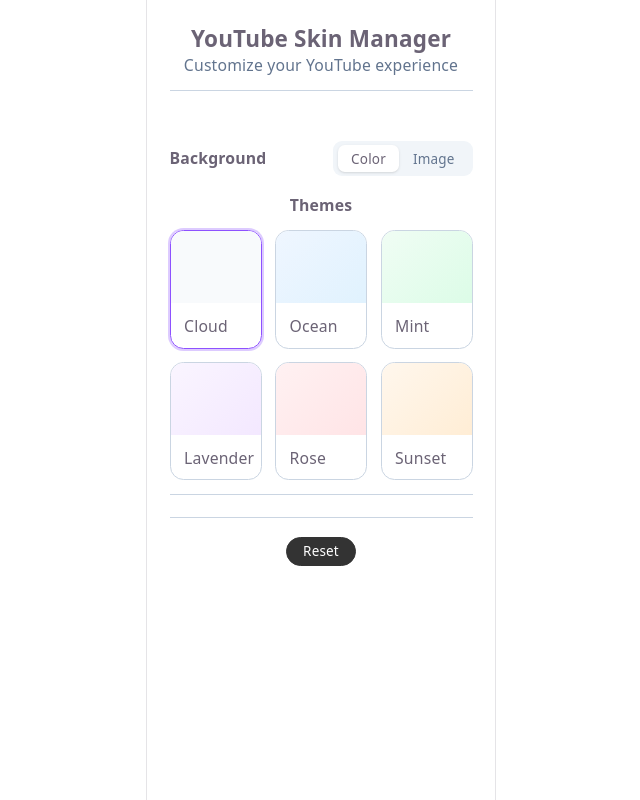
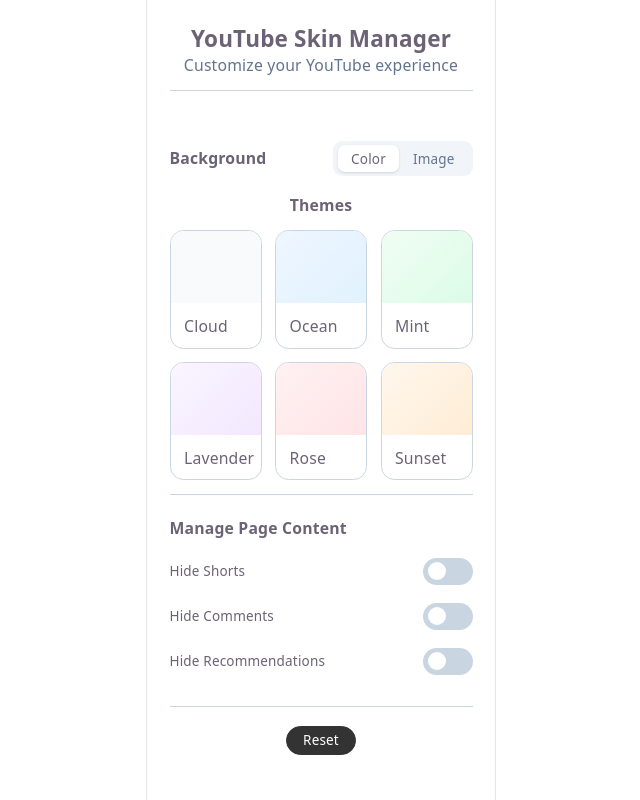
Before and after one commit to manohari1990/yt-skin-ext, a React (Vite) app: page / in a window 1280 px wide. Shown: the whole page, without its empty margins (319-959 px from the left). Built offline with nearby package versions, Linux system fonts and the light colour scheme.

Commit message:
Hiding Shorts & Comments applies. There are still some UI improvement needed in this build

```diff
--- a/public/content.js
+++ b/public/content.js
@@ -17,7 +17,32 @@
 document.head.appendChild(style);
 
 function applyTheme(theme){
+    console.log(theme,"===========================theme")
     let styles = document.getElementById(STYLE_ID);
+
+    styles.textContent = getThemeStyles(theme)
+    if (theme.hideShorts) displayShorts("none");
+    else displayShorts("");
+
+    if(theme.hideComments) displayComments("none");
+    else displayComments("")
+}
+
+function displayShorts(value){
+    const isShorts = document.querySelectorAll("ytd-rich-shelf-renderer[is-shorts]");
+    isShorts.forEach((element) => {
+        element.style.display = value;
+    });
+}
+
+function displayComments(value){
+    const commentsSection = document.querySelectorAll("ytd-comments");
+    commentsSection.forEach((element) => {
+        element.style.display = value;
+    });
+}
+
+function getThemeStyles(theme){
     const backgroundStyle = theme.backgroundImage
         ? `
             background-image: url("${theme.backgroundImage}") !important;
@@ -28,7 +53,7 @@
         : `
             background: ${theme.backgroundColor} !important;
             `;
-    styles.textContent = `
+    const themeStyles = `
         html, body, ytd-app{
             ${backgroundStyle}
             accent-color: ${theme.accentColor} !important;
@@ -41,7 +66,7 @@
         }
         ${theme.backgroundImage ? `
             #page-manager.ytd-app{
-                background-color: #ffffff80 !important;
+                background-color: #ffffffb3 !important;
             }
         ` : ""}
 
@@ -49,12 +74,12 @@
             #frosted-glass, #guide-content.ytd-app, ytd-mini-guide-renderer, #masthead, button.ytSearchboxComponentSearchButton {
                 background-color: ${theme.NavHeaderBgColor} !important;
             }
-            .yt-simple-endpoint:hover, #chip-shape-container .ytChipShapeActive{
+            tp-yt-app-drawer .yt-simple-endpoint:hover, #chip-shape-container .ytChipShapeActive{
                background-color: ${theme.NavHeaderHoverColor} !important;
-
             }
-            .yt-simple-endpoint .yt-icon, .yt-simple-endpoint .title, #guide-section-title.ytd-guide-section-renderer, #footer a, #copyright, #masthead button.ytSearchboxComponentSearchButton {
+            .yt-simple-endpoint .yt-icon, .yt-simple-endpoint .title, #guide-section-title.ytd-guide-section-renderer, #footer a, #copyright, #masthead button.ytSearchboxComponentSearchButton{
                 color: ${theme.NavHeaderTextColor} !important;
+                fill:  ${theme.NavHeaderTextColor} !important;
             }
             #voice-search-button button, .ytd-masthead button, #guide-button button, #guide-icon.ytd-masthead, #masthead .ytSpecIconBadgeShapeHost{
                 color: ${theme.NavHeaderTextColor} !important;
@@ -63,7 +88,7 @@
                 color: ${theme.NavHeaderTextColor} !important;
                 font-weight: normal;
                 border: 1px solid #ffffff3b;
-                background-color: ${theme.backgroundColor}
+                background-color: ${theme.backgroundImage ? theme.NavHeaderBgColor : theme.backgroundColor}
             }
         ` : ""}
 
@@ -71,13 +96,13 @@
             border-radius: ${theme.borderRadius}px !important;
             accent: ${theme.accentColor} !important;
         }
-        ${theme.hideShorts ? `
-            ytd-reel-shelf-renderer,
-            ytd-rich-section-renderer {
-                display: none !important;
-            }
-        ` : ""}
+        #actions-inner .ytSpecButtonShapeNextMono.ytSpecButtonShapeNextTonal, #actions-inner .ytSpecTouchFeedbackShapeTouchResponse .ytSpecTouchFeedbackShapeFill{
+            color: ${theme.NavHeaderTextColor} !important;;
+            background-color: ${theme.backgroundImage ? theme.NavHeaderBgColor : theme.backgroundColor} !important;
+        }
     `;
+
+    return themeStyles;
 }
 
 // .ytSpecTouchFeedbackShapeHovered{
--- a/src/App.tsx
+++ b/src/App.tsx
@@ -1,18 +1,20 @@
 import { useState, useEffect } from "react";
 import ThemeSelector from "./components/ThemeSelector";
 // import ColorSelector from "./components/ColorSelector";
-import { defaultThemes } from "./constants/themes";
+import { defaultTheme, defaultThemes } from "./constants/themes";
 import type { BackgroundOption, YouTubeTheme } from "./types/themes";
 import { getTheme, resetTheme, saveTheme } from "./services/storage";
 import BackgroundSelector from "./components/BackgroundSelector";
 import { BackgroundOptions } from "./constants/backgrounds";
+import ContentManager from "./components/ContentManager";
 
 function App() {
-  const [theme, setTheme] = useState<YouTubeTheme>(defaultThemes[0]);
+  const [theme, setTheme] = useState<YouTubeTheme>(defaultTheme);
   const [backgroundType, setBackgroundType] = useState<"color" | "image">("color");
   // let tempTheme = {}
 
   const selectTheme = async (selectedTheme: YouTubeTheme) => {
+    console.log(selectedTheme, "======================selectedTheme")
     setTheme(selectedTheme);
     await saveTheme(selectedTheme);
   };
@@ -29,30 +31,29 @@
     type: "color" | "image"
   ) => {
     setBackgroundType(type)
-    // updateTheme("backgroundType", type);
   };
 
 
-  // const updateTheme = async<K extends keyof YouTubeTheme>(
-  //   key: K,
-  //   value: YouTubeTheme[K]
-  // ) => {
-  //   const updatedTheme = {
-  //     ...theme,
-  //     [key]: value,
-  //   };
-  //   setTheme((prev) => {
-  //     return {
-  //       ...prev,
-  //       ...updatedTheme
-  //     }
-  //   });
-  //   await saveTheme(updatedTheme);
-  // };
+  const updateTheme = async<K extends keyof YouTubeTheme>(
+    key: K,
+    value: YouTubeTheme[K]
+  ) => {
+    const updatedTheme = {
+      ...theme,
+      [key]: value,
+    };
+    setTheme((prev) => {
+      return {
+        ...prev,
+        ...updatedTheme
+      }
+    });
+    await saveTheme(updatedTheme);
+  };
 
   const handleReset = async () => {
     await resetTheme();
-    setTheme(defaultThemes[0])
+    setTheme(defaultTheme)
   }
 
   const updateBackground = async (option: BackgroundOption) => {
@@ -121,12 +122,14 @@
           </div>
 
           {backgroundType === "color" ? (
+            // Select Background Color
             <ThemeSelector
               themes={defaultThemes}
-              selectedTheme={theme ? theme.id : ''}
+              selectedTheme={theme ? theme.id : null}
               onSelect={selectTheme}
             />
           ) : (
+            // Select Background image
             <BackgroundSelector
               options={BackgroundOptions}
               selected={theme && theme.id ? theme.id : ""}
@@ -134,36 +137,13 @@
             />
           )}
         </div>
-        {/* Select Background image */}
-        {/* <BackgroundSelector
-          options={BackgroundOptions}
-          selected={theme ? theme.id : null}
-          onSelect={selectTheme}
-        /> */}
-
         {/* Select Background Effects */}
       </div>
 
       <div className="mt-2 border-b border-slate-300 pb-3 dark:border-neutral-700">
         {/* Manage Page Content */}
-        {/* Hide Shorts */}
-
-        {/* Hide Comments */}
-
-        {/* Hide Recommendations */}
-
+        <ContentManager theme={theme} onChange={updateTheme} />
       </div>
-
-      {/* <div className="mt-6">
-        <ColorSelector
-          title="Accent"
-          options={accentOptions}
-          selected={theme.accentColor}
-          onSelect={(value) =>
-            updateTheme("accentColor", value)
-          }
-        />
-      </div> */}
 
       <div className="mt-4">
         {/* <button
--- /dev/null
+++ b/src/components/ContentManager.tsx
@@ -0,0 +1,72 @@
+import type { YouTubeTheme } from "../types/themes";
+
+interface ContentManagerProps{
+    theme: YouTubeTheme;
+    onChange:<K extends keyof YouTubeTheme>(
+        key: K,
+        value: YouTubeTheme[K]
+    )=> void;
+}
+
+interface ContentToggleProps{
+    label: string;
+    enabled: boolean;
+    onChange: (enabled:boolean)=>void;
+}
+
+export default function ContentManager({
+    theme,
+    onChange
+}:ContentManagerProps){
+
+    return (
+        <div className="mt-3">
+            <div className="mb-4 flex items-start">
+                <h3 className="text-sm font-semibold">
+                    Manage Page Content
+                </h3>
+            </div>
+
+            <div className="space-y-3">
+                {/* Hide Shorts */}
+                <ContentToggle label="Hide Shorts" enabled={theme.hideShorts} onChange={(enabled)=> onChange("hideShorts", enabled)} />
+
+                {/* Hide Comments */}
+                <ContentToggle label="Hide Comments" enabled={theme.hideComments} onChange={(enabled)=> onChange("hideComments", enabled)} />
+
+                {/* Hide Recommendations */}
+                <ContentToggle label="Hide Recommendations" enabled={theme.hideRecommendations} onChange={(enabled)=> onChange("hideRecommendations", enabled)} />
+            </div>
+        </div>
+    )
+}
+
+function ContentToggle({
+    label,
+    enabled,
+    onChange
+}:ContentToggleProps){
+    return(
+        <div className="mb-4 flex items-center justify-between">
+            <span className="text-xs font-medium">{label}</span>
+            <button
+                type="button"
+                onClick={() => onChange(!enabled)}
+                className={`
+                    relative h-6 w-11 rounded-full transition-colors
+                    ${enabled ? "bg-violet-600" : "bg-slate-300"}
+                `}
+                aria-pressed={enabled}
+                >
+                <span
+                    className={`
+                    absolute left-1 top-1
+                    h-4 w-4 rounded-full bg-white
+                    transition-transform duration-200
+                    ${enabled ? "translate-x-5" : "translate-x-0"}
+                    `}
+                />
+            </button>
+        </div>
+    )
+}
--- a/src/constants/themes.ts
+++ b/src/constants/themes.ts
@@ -1,11 +1,40 @@
 import type { YouTubeTheme } from "../types/themes";
+
+export const defaultTheme: YouTubeTheme = {
+  id: "none",
+  name: "none",
+  backgroundType: "color",
+
+  accentColor: "unset",
+  textColor: "unset",
+
+  opacity: 1,
+  blur: 0,
+  borderRadius: 0,
+
+  NavHeaderBgColor: "inherit",
+  NavHeaderTextColor: "unset",
+  NavHeaderHoverColor: "unset",
+  NavHeaderIconColor: "unset",
+  backgroundColor: "unset",
+  cardHoverBgColor: "unset",
+  cardHoverBorderRadius: 0,
+  cardHoverTextColor: "unset",
+
+  hideShorts: false,
+  hideComments: false,
+  hideRecommendations: false,
+
+  transparentNavbar: false,
+};
+
 
 export const defaultThemes: YouTubeTheme[] = [
   {
     id: "cloud",
     name: "Cloud",
 
-    backgroundType:'color',
+    backgroundType: 'color',
 
     NavHeaderBgColor: "#64748B",
     NavHeaderTextColor: "#fff",
@@ -26,13 +55,14 @@
 
     hideShorts: false,
     hideComments: false,
+    hideRecommendations: false,
     transparentNavbar: false,
   },
 
   {
     id: "ocean",
     name: "Ocean",
-    backgroundType:'color',
+    backgroundType: 'color',
 
     NavHeaderBgColor: "#06B6D4",
     NavHeaderTextColor: "#fff",
@@ -52,16 +82,17 @@
 
     hideShorts: false,
     hideComments: false,
+    hideRecommendations: false,
     transparentNavbar: true,
   },
 
   {
     id: "mint",
     name: "Mint",
-    backgroundType:'color',
+    backgroundType: 'color',
 
     NavHeaderBgColor: "#16A34A",
-    NavHeaderHoverColor:"#027925",
+    NavHeaderHoverColor: "#027925",
     NavHeaderTextColor: "#fff",
     NavHeaderIconColor: "#fff",
 
@@ -77,13 +108,14 @@
 
     hideShorts: false,
     hideComments: false,
+    hideRecommendations: false,
     transparentNavbar: true,
   },
 
   {
     id: "lavender",
     name: "Lavender",
-    backgroundType:'color',
+    backgroundType: 'color',
 
     NavHeaderBgColor: "#8158c8",
     NavHeaderTextColor: "#fff",
@@ -102,13 +134,14 @@
 
     hideShorts: false,
     hideComments: false,
+    hideRecommendations: false,
     transparentNavbar: true,
   },
 
   {
     id: "rose",
     name: "Rose",
-    backgroundType:'color',
+    backgroundType: 'color',
 
     NavHeaderBgColor: "#F7879A",
     NavHeaderTextColor: "#fff",
@@ -127,13 +160,14 @@
 
     hideShorts: false,
     hideComments: false,
+    hideRecommendations: false,
     transparentNavbar: true,
   },
 
   {
     id: "sunset",
     name: "Sunset",
-    backgroundType:'color',
+    backgroundType: 'color',
 
     NavHeaderBgColor: "#F97316", //ffdec8
     NavHeaderTextColor: "#fff", //F97316
@@ -152,6 +186,7 @@
 
     hideShorts: false,
     hideComments: false,
+    hideRecommendations: false,
     transparentNavbar: true,
   },
   // {
--- a/src/services/storage.ts
+++ b/src/services/storage.ts
@@ -1,5 +1,5 @@
 import type { YouTubeTheme } from "../types/themes";
-import { defaultThemes } from "../constants/themes";
+import { defaultTheme } from "../constants/themes";
 
 const THEME_KEY = 'YoutubeSkin'
 
@@ -7,7 +7,7 @@
   const result = await chrome.storage.local.get(THEME_KEY);
   const storedTheme = result[THEME_KEY] as YouTubeTheme | undefined;
   return {
-    ...defaultThemes[0],
+    ...defaultTheme,
     ...storedTheme
   };
 };
--- a/src/types/themes.ts
+++ b/src/types/themes.ts
@@ -29,6 +29,7 @@
 
   hideShorts: boolean;
   hideComments: boolean;
+  hideRecommendations: boolean;
   transparentNavbar: boolean;
 }
 export interface BackgroundOption {
```
